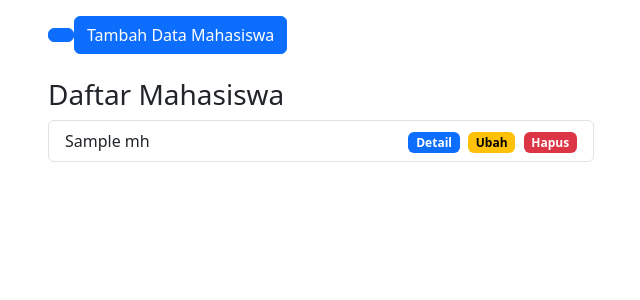
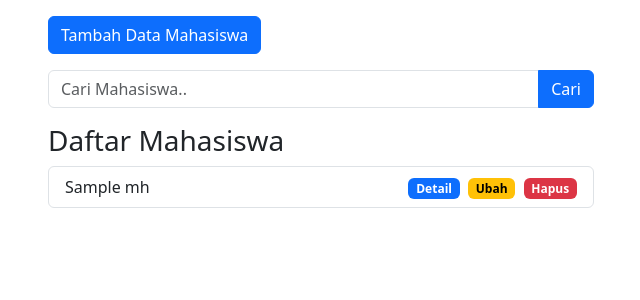
Before and after one commit to PramudyaDimas/prakweb_2024_b_223040005, a PHP site: the page made by MVC/app/views/mahasiswa/index.php in a window 1280 px wide. Shown: the part 56-356 px from the top of the page, without its empty margins (34-674 px from the left). Run offline with PHP 8.4, Linux system fonts and the light colour scheme; the template is opened without the code that fills it: most values are stand-ins (such as "Sample title", 1, 10 or a date in 2020); some libraries are stand-ins or nearby versions.

Commit message:
MVC - Searching

```diff
--- a/MVC/app/views/mahasiswa/index.php
+++ b/MVC/app/views/mahasiswa/index.php
@@ -7,14 +7,27 @@
         </div>
     </div>
 
+        <div class="row mb-3">
+        <div class="col-lg-6"> <button type="button" class="btn btn-primary tombolTambahData" data-bs-toggle="modal"
+                data-bs-target="#formModal">
+                Tambah Data Mahasiswa
+
+                </button></div>
+    </div>
+    <div class="row mb-3">
+        <div class="col-lg-6">
+            <form action="<?= BASEURL; ?>/mahasiswa/cari" method="post">
+                <div class="input-group">
+                    <input type="text" class="form-control" placeholder="Cari Mahasiswa.." name="keyword" id="keyword"
+                        autocomplete="off">
+                    <button class="btn btn-primary" type="submit" id="tombolCari">Cari</button>
+                </div>
+            </form>
+        </div>
+    </div>
     <div class="row">
         <div class="col-lg-6">
-            <button type="button" class="btn btn-primary" data-bs-toggle="modal" data-bs-target="#formModal">
-            <button type="button" class="btn btn-primary tombolTambahData" data-bs-toggle="modal"
-                data-bs-target="#formModal">
-                Tambah Data Mahasiswa
-            </button>
-            <br><br>
+
             <h3>Daftar Mahasiswa</h3>
             <ul class="list-group">
                 <?php foreach ($data['mhs'] as $mhs) : ?>
```
Also changed, not shown: MVC/app/controllers/About.php (+2 -7 lines), MVC/app/controllers/Mahasiswa.php (+9 -0 lines), MVC/app/models/Mahasiswa_model.php (+9 -0 lines).
